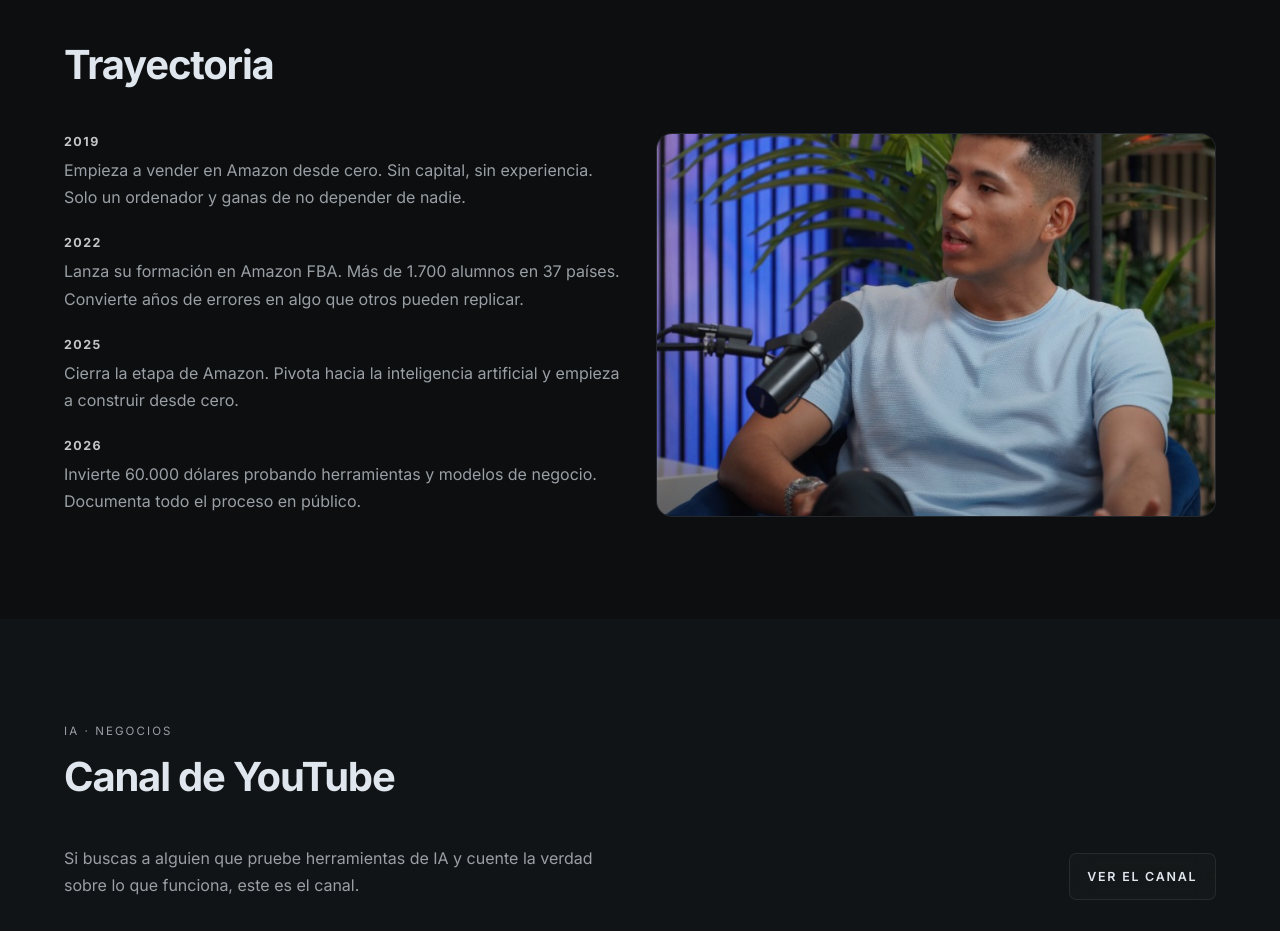
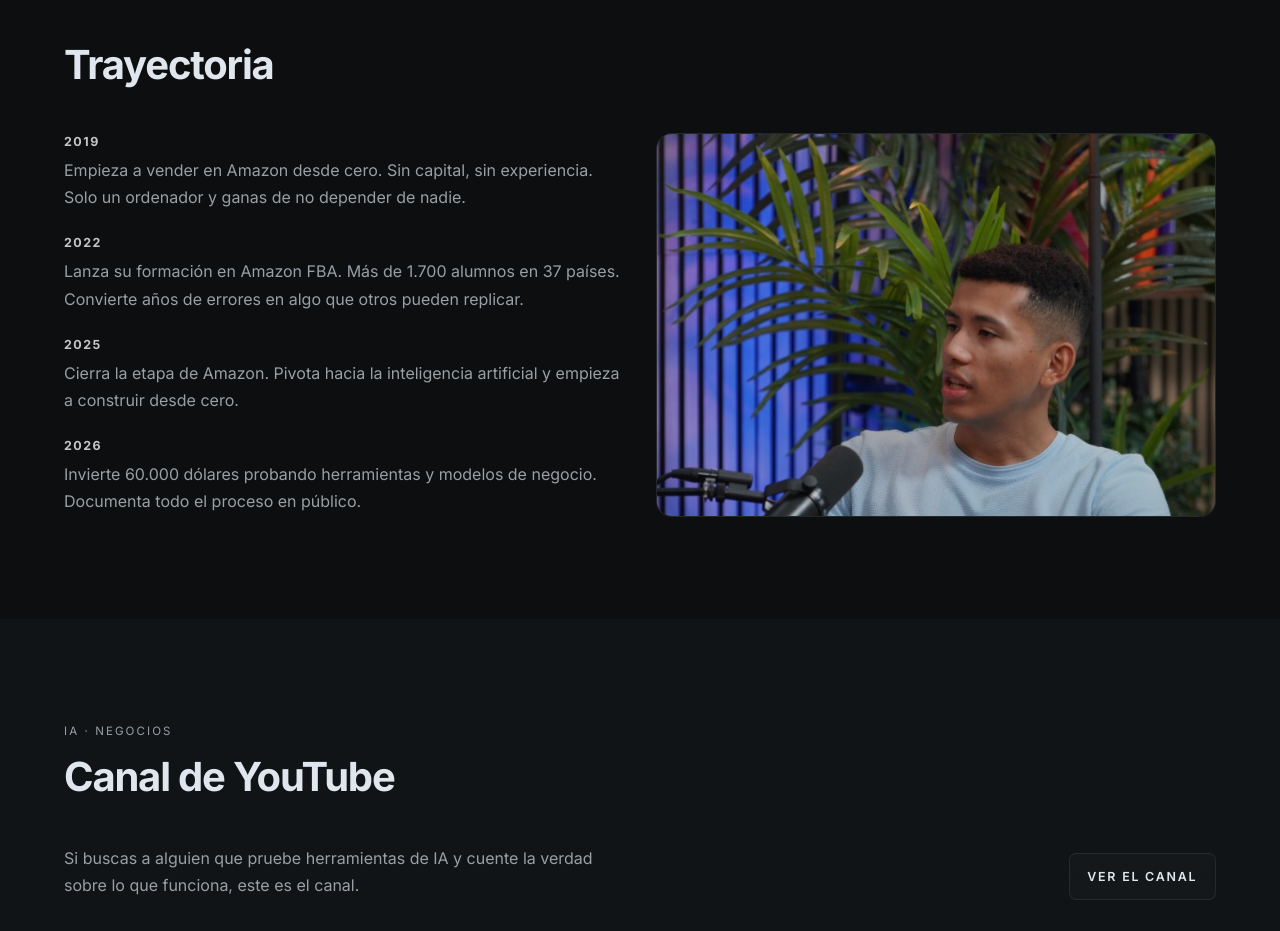
Before and after one commit to JoselercAI/MinoruWeb, a Next.js app: page / in a window 1280 px wide. Shown: the part 1340-2271 px from the top of the page. Built offline with nearby package versions, Linux system fonts and the light colour scheme; no server answers; grey boxes are pictures that could not be loaded.

Commit message:
Adjust desktop timeline image crop.
Lower the timeline photo framing on desktop so the portrait keeps the subject's head visible without changing the card size or mobile behavior.

Made-with: Cursor

```diff
--- a/app/page.module.scss
+++ b/app/page.module.scss
@@ -67,6 +67,10 @@
 .portrait img,
 .sideVisual img {
   object-fit: cover;
+}
+
+.sideVisual img {
+  object-position: center 18%;
 }
 
 .visual::after,
@@ -210,4 +214,8 @@
   .youtubeMobileCta {
     display: grid;
   }
+
+  .sideVisual img {
+    object-position: center;
+  }
 }
```
